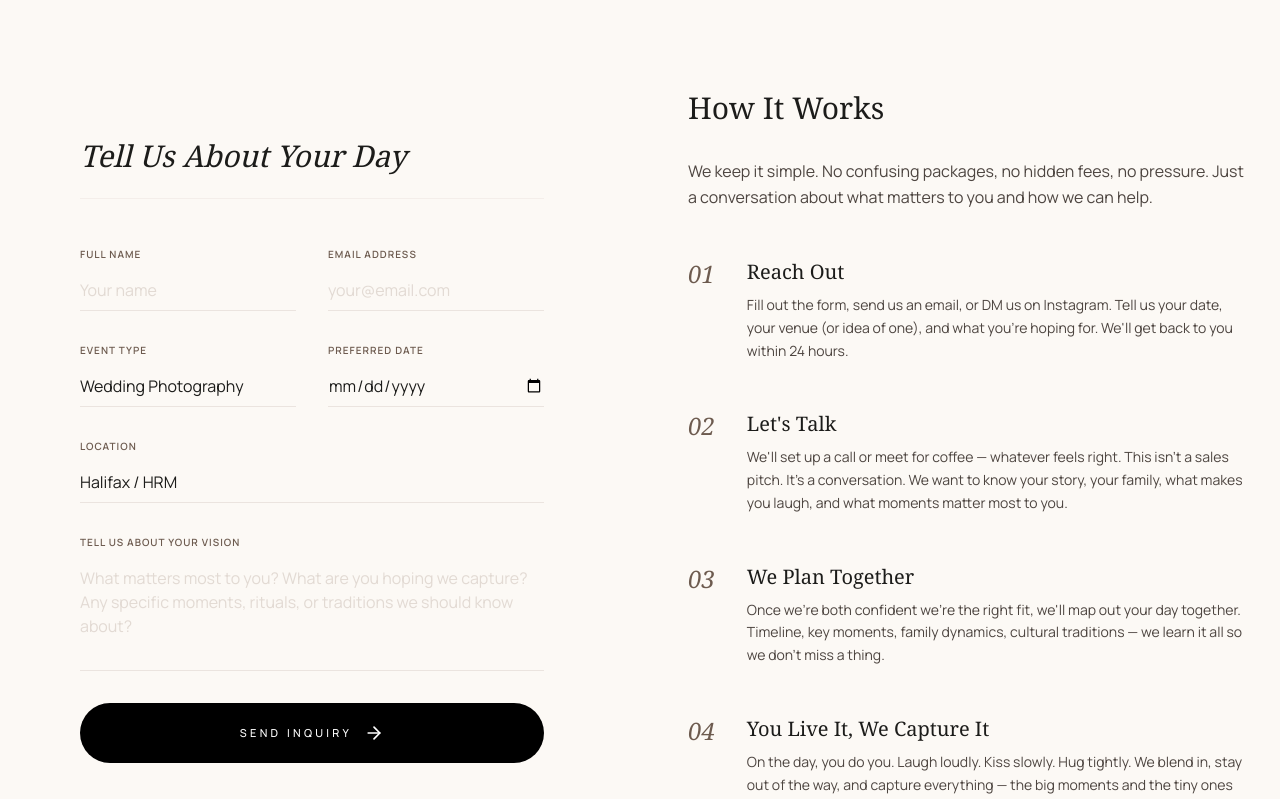
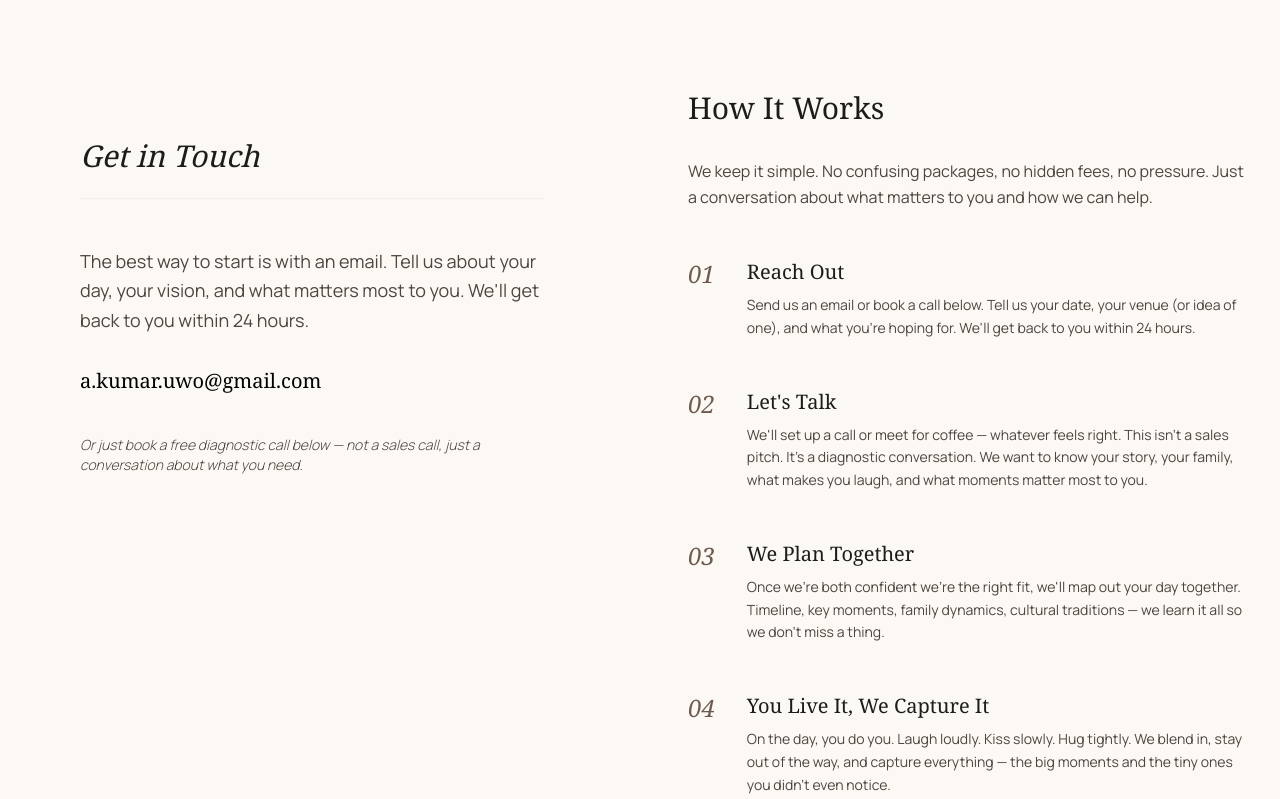
Before and after one commit to Akumar96/akshaykumarstudio, a Next.js app: page /booking in a window 1280 px wide. Shown: the part 760-1559 px from the top of the page. Built offline with nearby package versions, Linux system fonts and the light colour scheme.

Commit message:
remove stuff on booking

```diff
--- a/src/app/booking/page.tsx
+++ b/src/app/booking/page.tsx
@@ -42,78 +42,23 @@ export default function Booking() {
         </div>
       </section>
 
-      {/* Booking and Inquiry Content */}
+      {/* Contact / Email Section */}
       <section className="px-8 max-w-7xl mx-auto grid grid-cols-1 lg:grid-cols-2 gap-24">
-        {/* Contact Form Side */}
+        {/* Email Side */}
         <div className="p-8 md:p-12">
-          <h2 className="text-3xl mb-12 font-serif italic border-b border-outline-variant/20 pb-6">Tell Us About Your Day</h2>
-          <form className="space-y-8">
-            <div className="grid grid-cols-1 md:grid-cols-2 gap-8">
-              <div className="flex flex-col gap-2">
-                <label className="text-[10px] uppercase tracking-widest text-secondary font-semibold">Full Name</label>
-                <input
-                  className="bg-transparent border-0 border-b border-outline-variant/40 focus:ring-0 focus:border-primary py-2 transition-colors placeholder:text-outline-variant/60"
-                  placeholder="Your name"
-                  type="text"
-                />
-              </div>
-              <div className="flex flex-col gap-2">
-                <label className="text-[10px] uppercase tracking-widest text-secondary font-semibold">Email Address</label>
-                <input
-                  className="bg-transparent border-0 border-b border-outline-variant/40 focus:ring-0 focus:border-primary py-2 transition-colors placeholder:text-outline-variant/60"
-                  placeholder="your@email.com"
-                  type="email"
-                />
-              </div>
-            </div>
-            <div className="grid grid-cols-1 md:grid-cols-2 gap-8">
-              <div className="flex flex-col gap-2">
-                <label className="text-[10px] uppercase tracking-widest text-secondary font-semibold">Event Type</label>
-                <select className="bg-transparent border-0 border-b border-outline-variant/40 focus:ring-0 focus:border-primary py-2 appearance-none cursor-pointer">
-                  <option>Wedding Photography</option>
-                  <option>Wedding Videography</option>
-                  <option>Photography + Film Package</option>
-                  <option>Engagement / Pre-Wedding Shoot</option>
-                  <option>Portrait Session</option>
-                  <option>Event Coverage</option>
-                  <option>Other</option>
-                </select>
-              </div>
-              <div className="flex flex-col gap-2">
-                <label className="text-[10px] uppercase tracking-widest text-secondary font-semibold">Preferred Date</label>
-                <input
-                  className="bg-transparent border-0 border-b border-outline-variant/40 focus:ring-0 focus:border-primary py-2 transition-colors"
-                  type="date"
-                />
-              </div>
-            </div>
-            <div className="flex flex-col gap-2">
-              <label className="text-[10px] uppercase tracking-widest text-secondary font-semibold">Location</label>
-              <select className="bg-transparent border-0 border-b border-outline-variant/40 focus:ring-0 focus:border-primary py-2 appearance-none cursor-pointer">
-                <option>Halifax / HRM</option>
-                <option>Peggy&apos;s Cove / South Shore</option>
-                <option>Annapolis Valley</option>
-                <option>Cape Breton</option>
-                <option>Out of Province / Destination</option>
-                <option>Not sure yet</option>
-              </select>
-            </div>
-            <div className="flex flex-col gap-2">
-              <label className="text-[10px] uppercase tracking-widest text-secondary font-semibold">Tell us about your vision</label>
-              <textarea
-                className="bg-transparent border-0 border-b border-outline-variant/40 focus:ring-0 focus:border-primary py-2 resize-none transition-colors placeholder:text-outline-variant/60"
-                placeholder="What matters most to you? What are you hoping we capture? Any specific moments, rituals, or traditions we should know about?"
-                rows={4}
-              />
-            </div>
-            <button
-              className="w-full bg-primary text-on-primary py-5 text-[11px] uppercase tracking-[0.3em] font-medium hover:bg-primary-container transition-all flex items-center justify-center gap-3 group rounded-full"
-              type="submit"
-            >
-              Send Inquiry
-              <svg xmlns="http://www.w3.org/2000/svg" width="24" height="24" viewBox="0 0 24 24" fill="none" stroke="currentColor" strokeWidth="2" strokeLinecap="round" strokeLinejoin="round" className="w-5 h-5 group-hover:translate-x-1 transition-transform"><path d="M5 12h14" /><path d="m12 5 7 7-7 7" /></svg>
-            </button>
-          </form>
+          <h2 className="text-3xl mb-12 font-serif italic border-b border-outline-variant/20 pb-6">Get in Touch</h2>
+          <p className="text-on-surface-variant leading-relaxed text-lg mb-8">
+            The best way to start is with an email. Tell us about your day, your vision, and what matters most to you. We'll get back to you within 24 hours.
+          </p>
+          <a
+            href="mailto:a.kumar.uwo@gmail.com"
+            className="inline-block text-xl serif text-primary hover:opacity-70 transition-opacity mb-4"
+          >
+            a.kumar.uwo@gmail.com
+          </a>
+          <p className="text-on-surface-variant text-sm font-light italic mt-6">
+            Or just book a free diagnostic call below — not a sales call, just a conversation about what you need.
+          </p>
         </div>
 
         {/* Process & Info Side */}
@@ -124,8 +69,8 @@ export default function Booking() {
               We keep it simple. No confusing packages, no hidden fees, no pressure. Just a conversation about what matters to you and how we can help.
             </p>
             <div className="space-y-12">
-              <ProcessStep number="01" title="Reach Out" description="Fill out the form, send us an email, or DM us on Instagram. Tell us your date, your venue (or idea of one), and what you're hoping for. We'll get back to you within 24 hours." />
-              <ProcessStep number="02" title="Let's Talk" description="We'll set up a call or meet for coffee — whatever feels right. This isn't a sales pitch. It's a conversation. We want to know your story, your family, what makes you laugh, and what moments matter most to you." />
+              <ProcessStep number="01" title="Reach Out" description="Send us an email or book a call below. Tell us your date, your venue (or idea of one), and what you're hoping for. We'll get back to you within 24 hours." />
+              <ProcessStep number="02" title="Let's Talk" description="We'll set up a call or meet for coffee — whatever feels right. This isn't a sales pitch. It's a diagnostic conversation. We want to know your story, your family, what makes you laugh, and what moments matter most to you." />
               <ProcessStep number="03" title="We Plan Together" description="Once we're both confident we're the right fit, we'll map out your day together. Timeline, key moments, family dynamics, cultural traditions — we learn it all so we don't miss a thing." />
               <ProcessStep number="04" title="You Live It, We Capture It" description="On the day, you do you. Laugh loudly. Kiss slowly. Hug tightly. We blend in, stay out of the way, and capture everything — the big moments and the tiny ones you didn't even notice." />
             </div>
@@ -142,8 +87,8 @@ export default function Booking() {
         <AnimatedSection>
           <div className="text-center mb-16">
             <p className="tracking-widest uppercase text-[11px] font-bold text-secondary mb-6">Book a Session</p>
-            <h2 className="text-4xl md:text-5xl serif leading-tight">Pick a time that works for <span className="italic">you</span></h2>
-            <p className="text-on-surface-variant font-light mt-4 max-w-md mx-auto">Choose the type of session you're interested in and book a free consultation call. No pressure, just a conversation.</p>
+            <h2 className="text-4xl md:text-5xl serif leading-tight">Book a free <span className="italic">diagnostic call</span></h2>
+            <p className="text-on-surface-variant font-light mt-4 max-w-md mx-auto">Not a sales call — just a conversation about what you need, what matters to you, and whether we're the right fit for each other.</p>
           </div>
         </AnimatedSection>
         <div className="min-h-[700px]">
```
